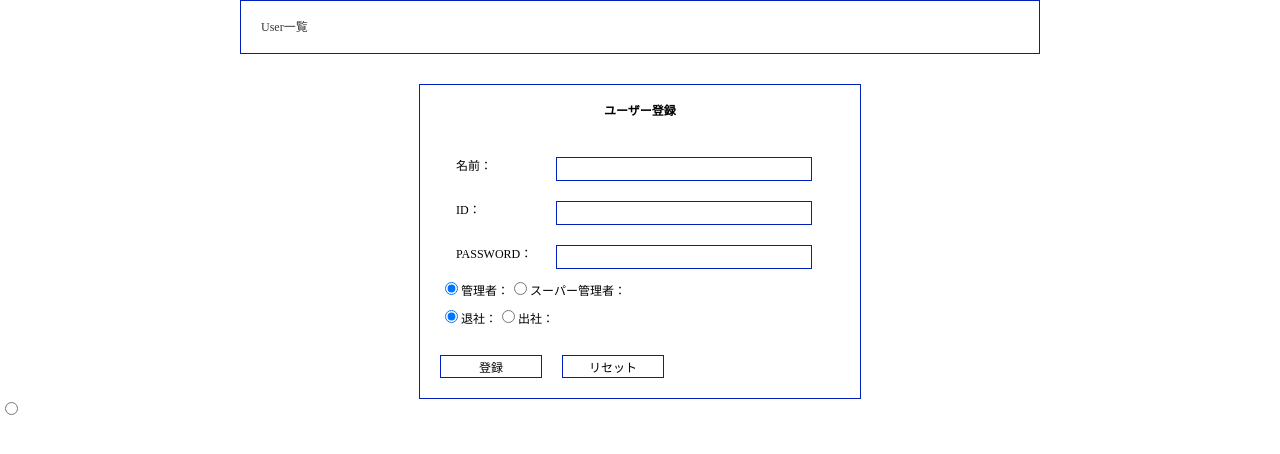
After one commit to shigeg747/user_table, a PHP site: page /index.html in a window 1280 px wide. The commit adds this page. Shown: the top 454 px of the page. Run offline with PHP 8.4, Linux system fonts and the light colour scheme.

Commit message:
第3回PHP課題その２ユーザー管理画面

```diff
--- /dev/null
+++ b/index.html
@@ -0,0 +1,64 @@
+<!DOCTYPE html>
+<html lang="ja">
+<head>
+  <meta charset="UTF-8">
+  <title>ユーザー登録</title>
+  <meta name="viewport" content="width=device-width">
+  <link rel="stylesheet" href="css/reset.css">
+  <link rel="stylesheet" href="css/main.css">
+  <!-- <link href="css/bootstrap.min.css" rel="stylesheet">
+  <style>div{padding: 10px;font-size:16px;}</style> -->
+</head>
+<body>
+
+<main class="main">
+  <div class="container">
+
+    <!-- Head[Start] -->
+    <header>
+      <nav class="navbar navbar-default">
+        <div class="container-fluid" style="position:relative;">
+          <div class="navbar-header">
+            <a class="navbar-brand aaa" href="user_select.php"> User一覧</a>
+            <!-- <a class="navbar-brand aaa" href="index.php">User登録</a> -->
+            <!-- <a class="navbar-brand aaa" href="logout.php">ログアウト</a> -->
+          </div>
+        </div>
+      </nav>
+    </header>
+    <!-- Head[End] -->
+
+    <!-- Main[Start] -->
+    <div class="form-wrapper2">
+      <h1 class="form_title">ユーザー登録</h1>
+      <form method="post" action="insert.php">
+        <dl class="form-inner">
+          <dt class="form-title_reg">名前：</dt>
+          <dd class="form-item_reg"><input class="input_reg" type="text" name="name" required></dd>
+          <dt class="form-title_reg">ID：</dt>
+          <dd class="form-item_reg"><input class="input_reg input_alphanumeric" type="text" name="lid" required></dd>
+          <dt class="form-title_reg">PASSWORD：</dt>
+          <dd class="form-item_reg"><input class="input_reg input_alphanumeric" type="text" name="lpw" required></dd>
+          <div style="display:block;">
+            <div style="display: flex; margin: 0 0 10px 0">
+              <dd><input type="radio" name="kanri_flg" value="0" checked>管理者：</dd>
+              <dd><input type="radio" name="kanri_flg" value="1">スーパー管理者：</dd>
+            </div>
+            <div style="display: flex;">
+              <dd><input type="radio" name="life_flg" value="0" checked>退社：</dd>
+              <dd><input type="radio" name="life_flg" value="1">出社：</dd>
+            </div>
+          </div>
+        </dl>
+        <input class="sub_btn" type="submit" value="登録"><input class="sub_btn" type="reset" value="リセット">
+      </form>
+    </div>
+  </div>
+  <input type="radio">
+</main>
+<!-- Main[End] -->
+<script src="https://ajax.googleapis.com/ajax/libs/jquery/3.5.1/jquery.min.js"></script>
+<script src="js/main.js"></script>
+
+</body>
+</html>
--- a/user_select.php
+++ b/user_select.php
@@ -79,7 +79,7 @@ if($status==false) {
         <div class="container-fluid" style="position:relative;">
           <div class="navbar-header">
             <!-- <a class="navbar-brand aaa" href="user_select.php"> User一覧</a> -->
-            <a class="navbar-brand aaa" href="index.php">User登録</a>
+            <a class="navbar-brand aaa" href="index.html">User登録</a>
             <!-- <a class="navbar-brand aaa" href="logout.php">ログアウト</a> -->
           </div>
         </div>
```
